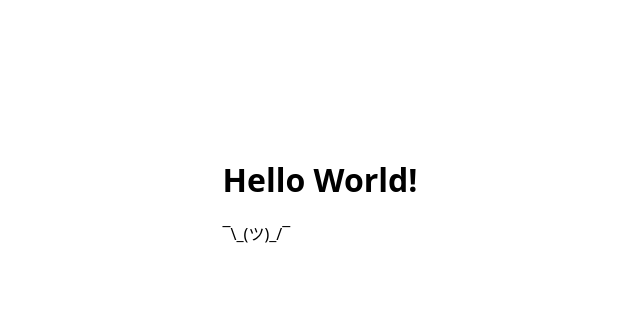
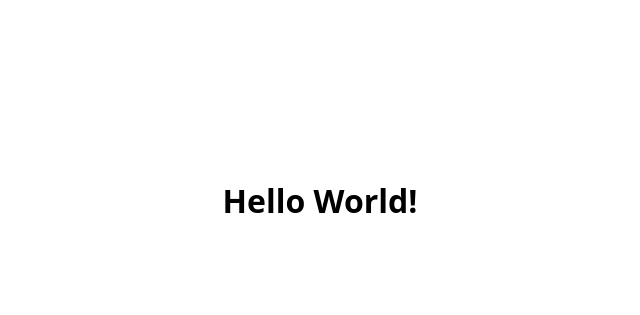
Before and after one commit to younes318/hello-world-static, a plain HTML site: page index.html in a window 1280 px wide. Shown: the whole page, without its empty margins (320-960 px from the left). Drawn offline with Linux system fonts and the light colour scheme.

Commit message:
edit footer

```diff
--- a/index.html
+++ b/index.html
@@ -18,7 +18,7 @@
         <h1>Hello World!</h1>
       </header>
       <footer>
-        <p>¯\_(ツ)_/¯</p>
+        <p></p>
       </footer>
     </div>
     <script src="js/main.js"></script>
```
